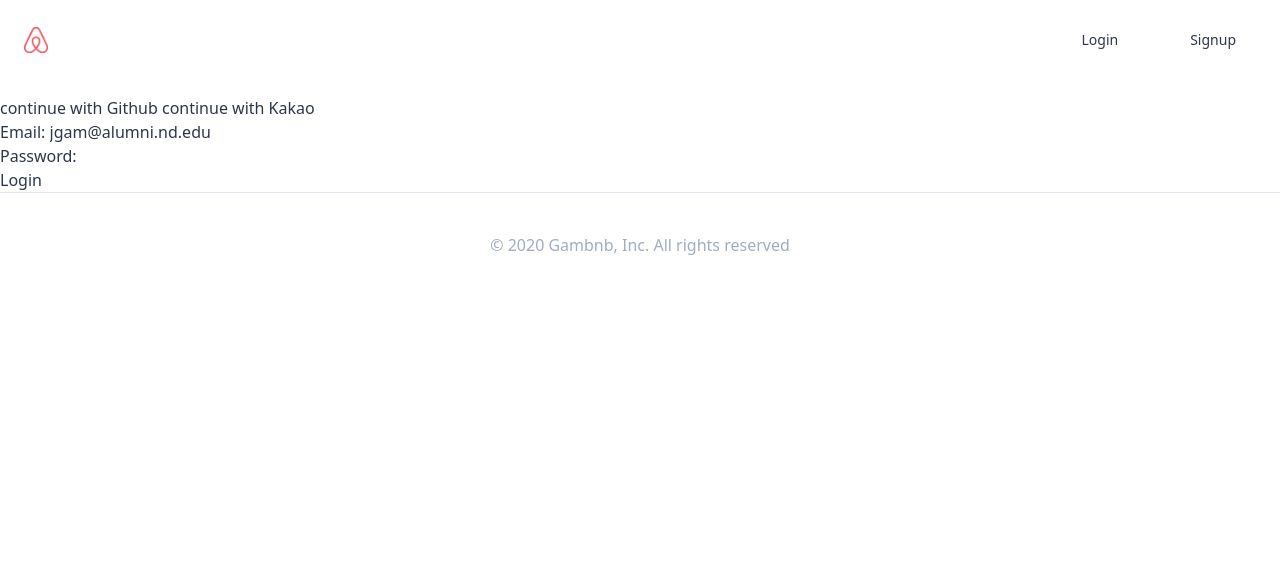
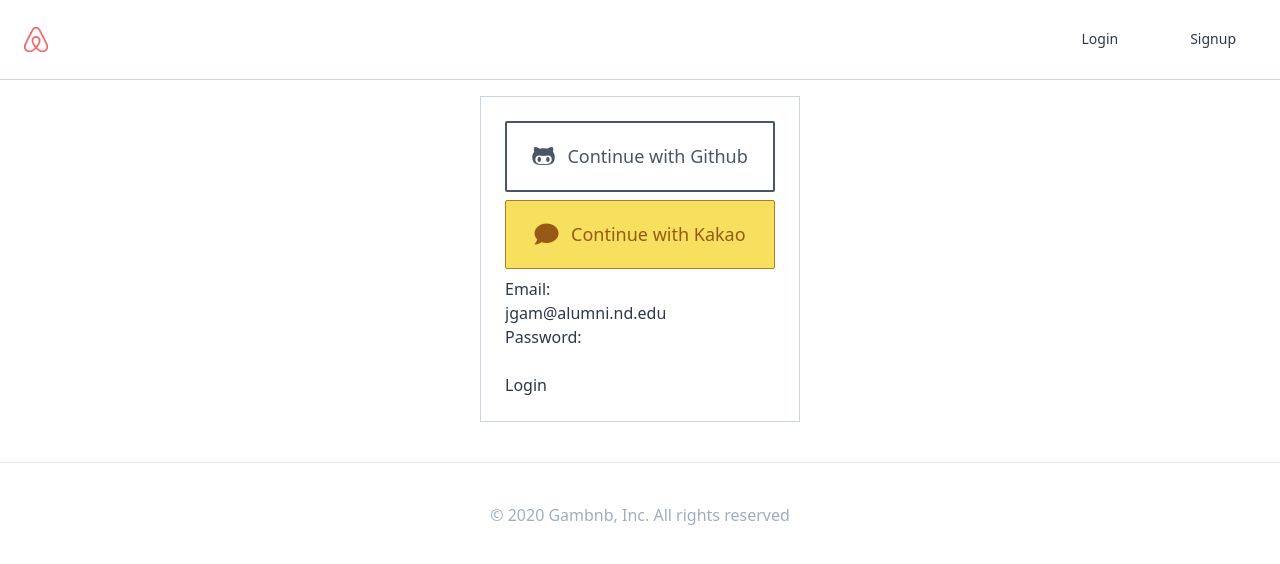
Before and after one commit to jgam/air-bnb, a Django app: page /users/login in a window 1280 px wide. Shown: the top 564 px of the page. Run offline with Django 3.2, Linux system fonts and the light colour scheme; parts of the project's set-up code (start-up, migrations or seed data) failed here and were passed over; some libraries are stand-ins or nearby versions.

Commit message:
login with github and kakao done

```diff
--- a/templates/base.html
+++ b/templates/base.html
@@ -10,7 +10,7 @@
     <title>{% block page_title %}{% endblock page_title %} | Nbnb</title>
   </head>
   <body class="text-gray-800 mt-24 font-light">
-    <header class="container max-w-full flex justify-between px-6 h-20 border- border-gray-400 fixed bg-white inset-0">
+    <header class="container max-w-full inset-0 flex items-center justify-between px-6 h-20 border-b border-gray-400 fixed bg-white inset-0">
         <div class="flex items-center w-1/3">
           <a href="{% url "core:home" %}" class="mr-6">
             <img class="w-6" src="{% static 'img/logo.png' %}" />
--- a/templates/partials/room_card.html
+++ b/templates/partials/room_card.html
@@ -1,4 +1,5 @@
 <div class="w-1/4 mb-10 px-2 overflow-hidden">
+    <a href="{%url 'rooms:detail' room.pk %}">
         <div class="w-full h-64 bg-cover bg-center rounded-lg mb-2" style="background-image: url({{room.first_photo}});" />
         </div>
 
@@ -16,4 +17,5 @@
         <span class="text-black w-4/5 block truncate">
             {{room.name}}
         </span>
+    </a>
 </div>
--- a/templates/partials/social_login.html
+++ b/templates/partials/social_login.html
@@ -1,9 +1,9 @@
-<div>
-    <a href="{% url 'users:github-login'%}">
-        continue with Github
+<div class="flex flex-col w-full">
+    <a href="{% url 'users:github-login'%}" class="w-full text-lg border-2 border-gray-700 font-medium text-gray-700 mb-2 text-center rounded-sm py-5">
+        <i class="fab fa-github-alt mr-2 fa-lg"></i>  Continue with Github
     </a>
     <a>
-    <a href="{% url 'users:kakao-login' %}">
-        continue with Kakao
+    <a href="{% url 'users:kakao-login' %}" class="w-full text-lg border border-yellow-700 font-medium text-yellow-800 mb-2 text-center rounded-sm py-5 bg-yellow-400">
+        <i class="fas fa-comment mr-2 fa-lg"></i>  Continue with Kakao
     </a>
 </div>
--- a/templates/users/login.html
+++ b/templates/users/login.html
@@ -8,7 +8,7 @@
 {% endblock search-bar %}
 
 {% block content %}
-
+    <div class="container lg:w-5/12 md:w-1/2 xl:w-1/4 mx-auto my-10 flex flex-col items-center border p-6 border-gray-400">
         {% include 'partials/social_login.html' %}
 
         <form method="POST" action="{% url "users:login" %}">
@@ -16,5 +16,5 @@
             {{form.as_p}}
             <button>Login</button>
         </form>
-
+    </div>
 {% endblock content %}
```
Lines whose indentation alone changed are shown as unchanged.
